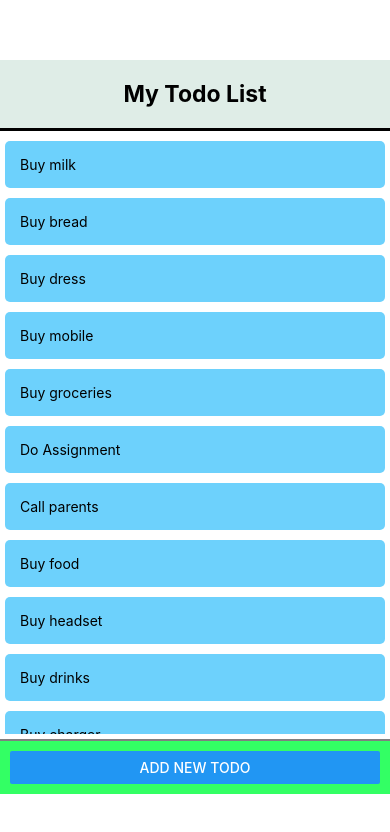
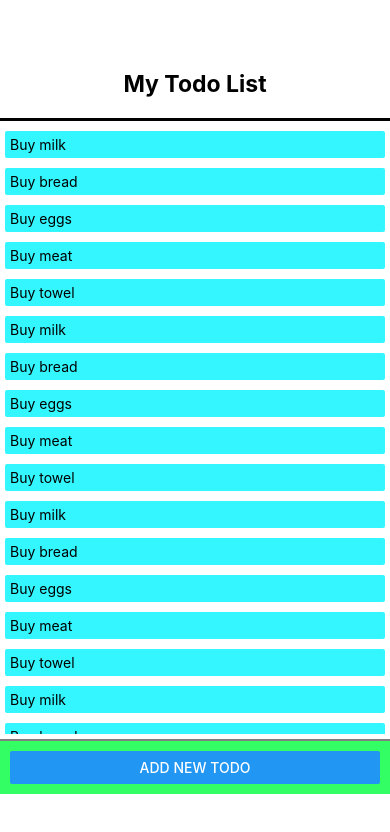
Before and after one commit to SterinThomas97/My-Todo-List, a React Native app in the folder My-Todo-List/: screen / in a window 390 px wide. Shown: the top 832 px of the page. Built offline with nearby package versions, Linux system fonts and the light colour scheme.

Commit message:
Milestone 1 - Revert "Milestone 1- Introduced border radius for the hardcoded todo items, increased the padding for the hard coded todo items, changed the background colour for the heading and the button."
This reverts commit 4d24fbd36bab3619f58f80679eb9e1de3ebcd85f.

```diff
--- a/My-Todo-List/App.js
+++ b/My-Todo-List/App.js
@@ -7,45 +7,31 @@ export default function App() {
         <Text style = {styles.heading}>My Todo List</Text>
       </View>
       <ScrollView style={styles.todoContainer}>
-        <View style={styles.todoItem}>
-          <Text >Buy milk</Text>
-        </View>
-        <View style={styles.todoItem}>
-          <Text >Buy bread</Text>
-        </View>
-        <View style={styles.todoItem}>
-          <Text >Buy dress</Text>
-        </View>
-        <View style={styles.todoItem}>
-          <Text >Buy mobile</Text>
-        </View>
-        <View style={styles.todoItem}>
-          <Text >Buy groceries</Text>
-        </View>
-        <View style={styles.todoItem}>
-          <Text >Do Assignment</Text>
-        </View>
-        <View style={styles.todoItem}>
-          <Text>Call parents</Text>
-        </View>
-        <View style={styles.todoItem}>
-          <Text >Buy food</Text>
-        </View>
-        <View style={styles.todoItem}>
-          <Text >Buy headset</Text>
-        </View>
-        <View style={styles.todoItem}>
-          <Text >Buy drinks</Text>
-        </View>
-        <View style={styles.todoItem}>
-          <Text >Buy charger</Text>
-        </View>
-        <View style={styles.todoItem}>
-          <Text >Buy charger</Text>
-        </View>
-        <View style={styles.todoItem}>
-          <Text >Buy charger</Text>
-        </View>
+        <Text style={styles.todoItem}>Buy milk</Text>
+        <Text style={styles.todoItem}>Buy bread</Text>
+        <Text style={styles.todoItem}>Buy eggs</Text>
+        <Text style={styles.todoItem}>Buy meat</Text>
+        <Text style={styles.todoItem}>Buy towel</Text>
+        <Text style={styles.todoItem}>Buy milk</Text>
+        <Text style={styles.todoItem}>Buy bread</Text>
+        <Text style={styles.todoItem}>Buy eggs</Text>
+        <Text style={styles.todoItem}>Buy meat</Text>
+        <Text style={styles.todoItem}>Buy towel</Text>
+        <Text style={styles.todoItem}>Buy milk</Text>
+        <Text style={styles.todoItem}>Buy bread</Text>
+        <Text style={styles.todoItem}>Buy eggs</Text>
+        <Text style={styles.todoItem}>Buy meat</Text>
+        <Text style={styles.todoItem}>Buy towel</Text>
+        <Text style={styles.todoItem}>Buy milk</Text>
+        <Text style={styles.todoItem}>Buy bread</Text>
+        <Text style={styles.todoItem}>Buy eggs</Text>
+        <Text style={styles.todoItem}>Buy meat</Text>
+        <Text style={styles.todoItem}>Buy towel</Text>
+        <Text style={styles.todoItem}>Buy milk</Text>
+        <Text style={styles.todoItem}>Buy bread</Text>
+        <Text style={styles.todoItem}>Buy eggs</Text>
+        <Text style={styles.todoItem}>Buy meat</Text>
+        <Text style={styles.todoItem}>Buy towel</Text>
       </ScrollView>
       <View style={styles.addNewTodoContainer}>
         <Button title='Add New Todo'/>
@@ -71,20 +57,19 @@ const styles = StyleSheet.create({
     borderTopWidth: 2
   },
   container: {
-    backgroundColor: '#dfede7',
+    backgroundColor: '#fff',
     alignItems: 'center',
     justifyContent: 'flex-start',
     borderBottomWidth : 3,
     borderBottomColor : 'black',
-    marginTop : 60,
-    paddingBottom: 20,
-    paddingTop: 20
+    marginTop : 70,
+    paddingBottom: 20
   },
   todoItem: {
-    backgroundColor: '#6dd1fc',
-    padding: 15,
+    backgroundColor: '#33F6FF',
+    padding: 5,
     margin: 5,
-    borderRadius: 5
+    borderRadius: 2
   },
   heading : {
     fontWeight : "bold",
```
